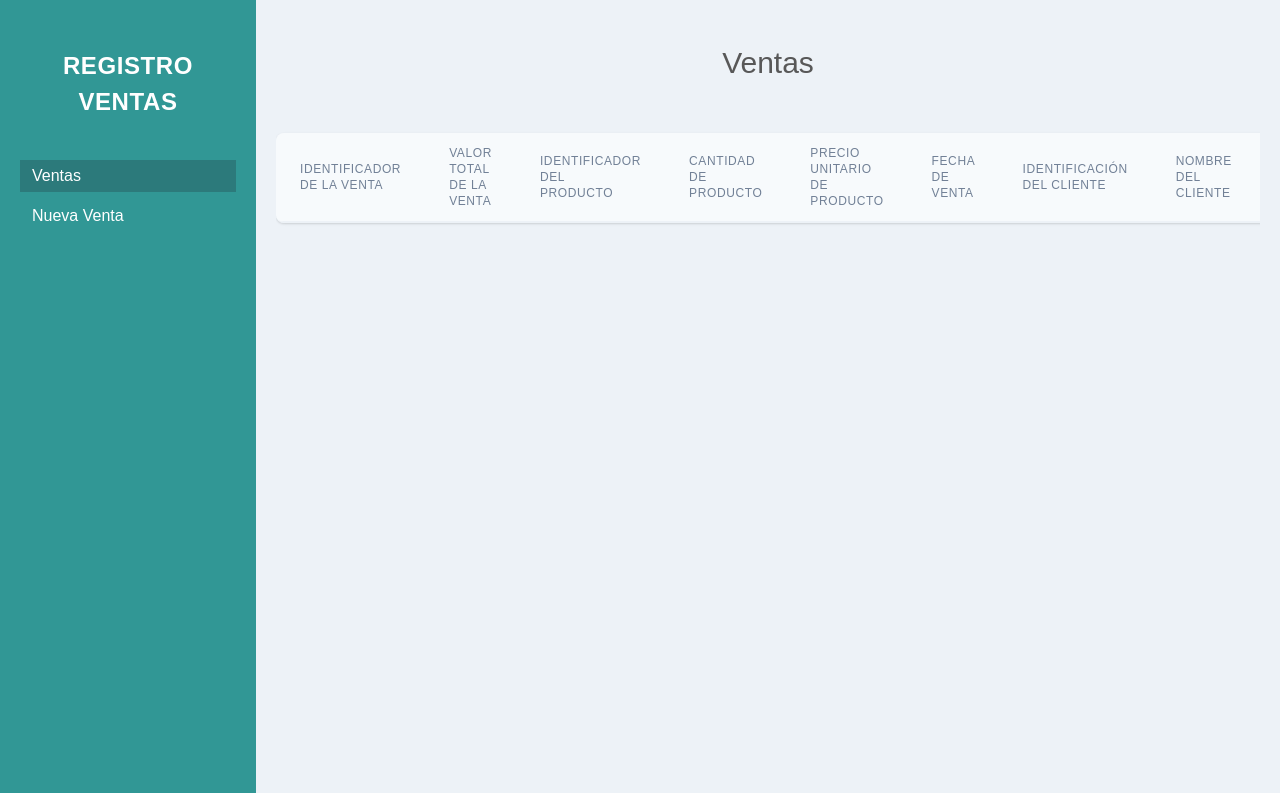
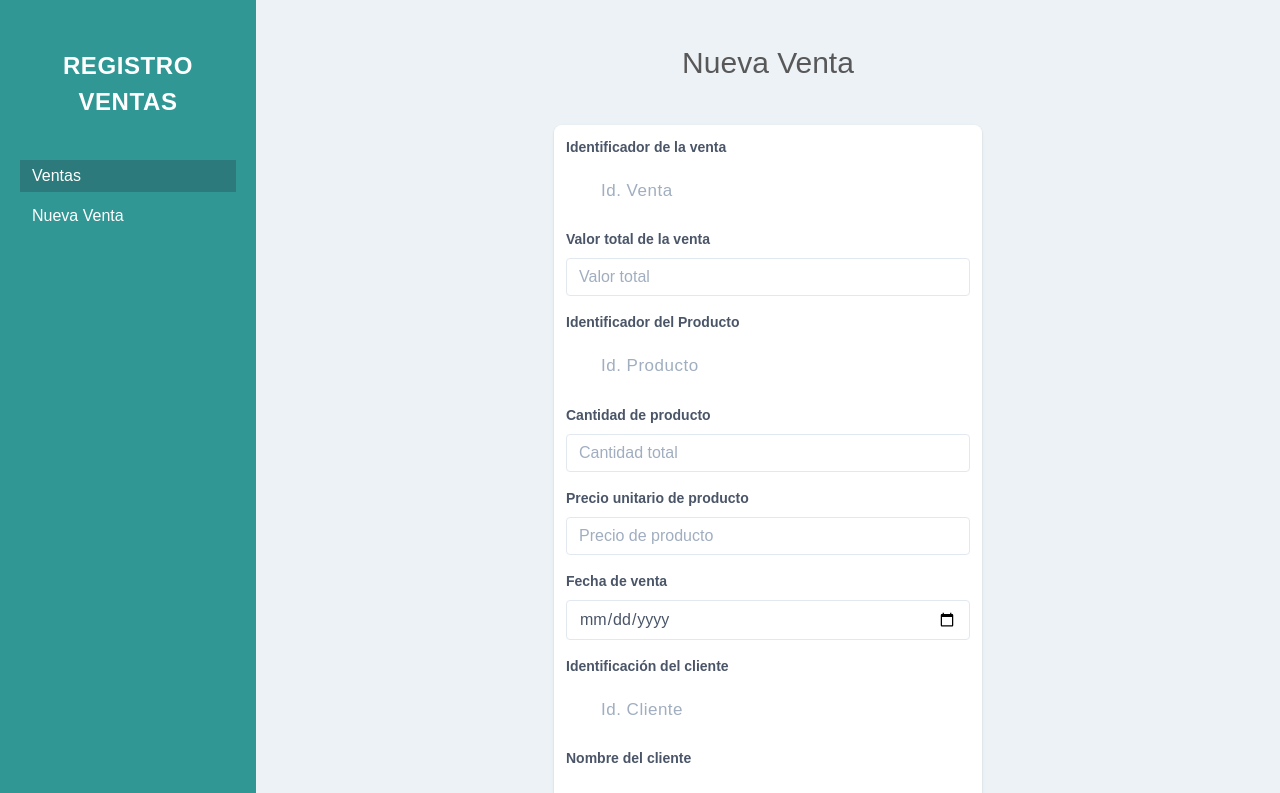
Before and after one commit to Equipo-Nova-Agil/Front, a React (Create React App) app: page / in a window 1280 px wide. Shown: the top 793 px of the page. Built offline with nearby package versions, Linux system fonts and the light colour scheme.

Commit message:
revisando rama

```diff
--- a/src/App.jsx
+++ b/src/App.jsx
@@ -8,8 +8,8 @@ function App() {
   return (
     <>
     {/* <Login></Login> */}
-    <Ventas></Ventas>
-    {/* <NuevaVenta></NuevaVenta> */}
+    {/* <Ventas></Ventas> */}
+    <NuevaVenta></NuevaVenta>
     </>
   );
 }
```
